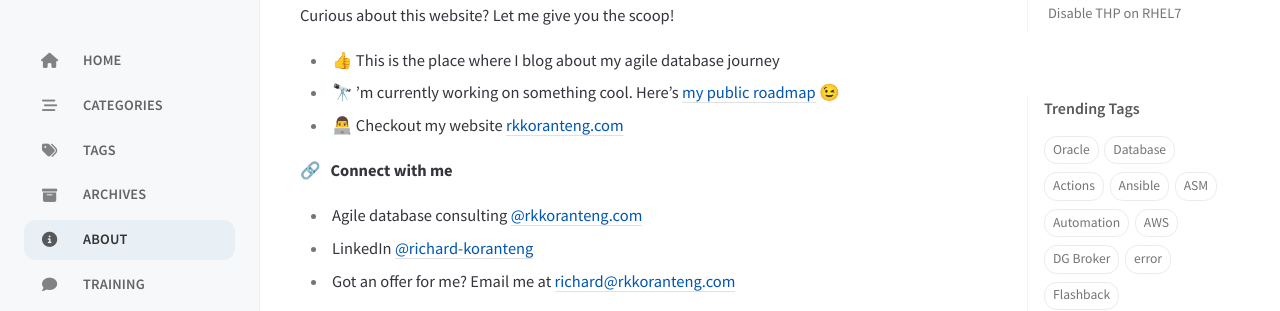
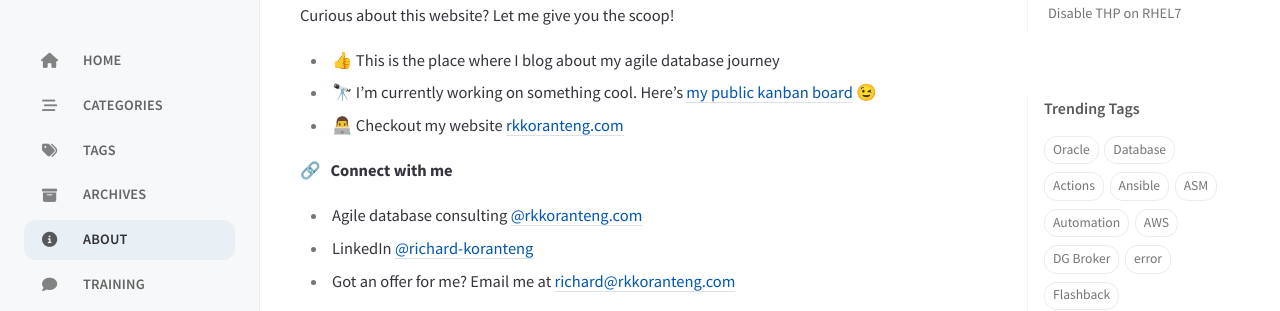
Before and after one commit to RKKoranteng/blog, a Jekyll site: the page built from _tabs/about.md, in a window 1280 px wide. Shown: the part 244-555 px from the top of the page. Built offline with Jekyll 4.4.1, drawn with Linux system fonts in a browser that asks for light colours; cached includes are drawn as plain includes.

Commit message:
add public kanban baord link

```diff
--- a/_tabs/about.md
+++ b/_tabs/about.md
@@ -8,7 +8,7 @@ order: 4
 
 Curious about this website? Let me give you the scoop!
 * 👍  This is the place where I blog about my agile database journey
-* 🔭  ’m currently working on something cool. Here's [my public roadmap](#) 😉
+* 🔭  I’m currently working on something cool. Here's [my public kanban board](https://github.com/users/RKKoranteng/projects/23) 😉
 * 👨‍💻  Checkout my website [rkkoranteng.com](https://rkkoranteng.com)
 
 <!-- 📘 &nbsp;**Latest Blog Posts** -->
```
Also changed, not shown: other parts of _tabs/about.md (+0 -1 lines).
